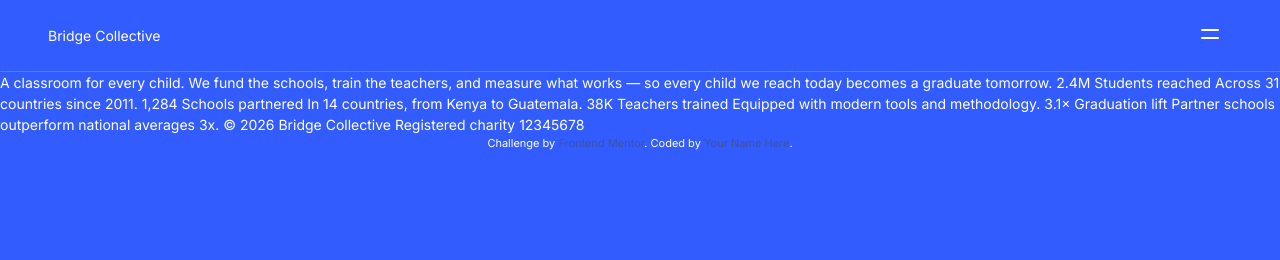
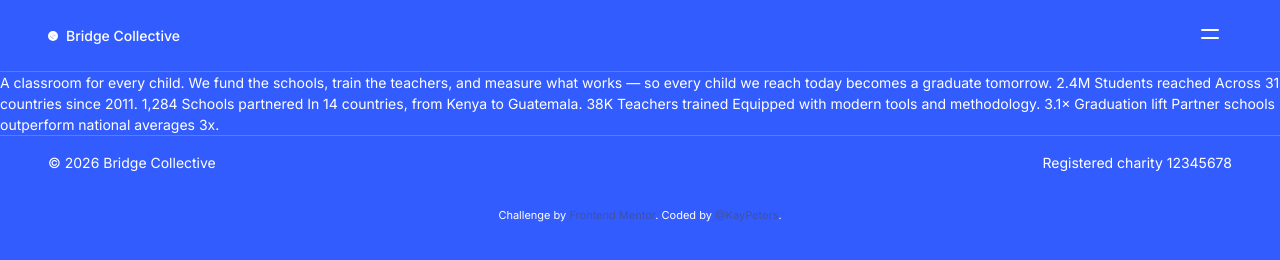
Before and after one commit to KayPeter/frontendmentor-grid-landing-page, a plain HTML site: page index.html in a window 1280 px wide. Drawn offline with Linux system fonts and the light colour scheme.

Commit message:
header and footer done still default popover

```diff
--- a/index.html
+++ b/index.html
@@ -38,7 +38,7 @@
           <li><a href="#main">Our Work</a></li>
           <li><a href="#main">Partners</a></li>
           <li><a href="#main">Annual Report</a></li>
-          <li><a href="#main">DOnate</a></li>
+          <li><a href="#main">Donate</a></li>
         </ul>
       </nav>
     </header>
@@ -55,12 +55,16 @@
     schools outperform national averages 3x.
 
     <!-- Footer -->
-    © 2026 Bridge Collective Registered charity 12345678
+    <footer class="site-footer">
+      <p>© 2026 Bridge Collective</p>
+      <p>Registered charity 12345678</p>
+    </footer>
 
     <div class="attribution">
       Challenge by
       <a href="https://www.frontendmentor.io?ref=challenge">Frontend Mentor</a>.
-      Coded by <a href="#">Your Name Here</a>.
+      Coded by
+      <a href="https://www.frontendmentor.io/profile/KayPeter">@KayPeters</a>.
     </div>
   </body>
 </html>
--- a/styles.css
+++ b/styles.css
@@ -86,6 +86,24 @@ a {
   border-bottom: 1px solid var(--line);
 }
 
+.brand {
+  display: inline-flex;
+  align-items: center;
+  gap: 0.5rem;
+  font-weight: var(--fw-medium);
+}
+
+.brand__dot {
+  width: 0.625rem;
+  height: 0.625rem;
+  border-radius: 50%;
+  background-color: var(--white);
+  background-image: url("assets/images/favicon-32x32.png");
+  background-repeat: no-repeat;
+  background-position: center;
+  background-size: cover;
+}
+
 .menu-button {
   background: none;
   border: none;
@@ -96,9 +114,29 @@ a {
 }
 
 .menu-button:hover,
-.menu-button:focus,
-.menu-button:active {
+.menu-button:focus {
   background: var(--overlay-light);
+}
+
+/* FOOTER */
+.site-footer {
+  display: flex;
+  flex-direction: column;
+  justify-content: center;
+  gap: 0.125rem;
+  min-height: var(--bar-height);
+  padding: 1rem var(--gutter);
+  border-top: 1px solid var(--line);
+  font-weight: var(--fw-regular);
+}
+
+/* DESKTOP STYLES */
+@media (min-width: 64rem) {
+  .site-footer {
+    flex-direction: row;
+    justify-content: space-between;
+    text-align: center;
+  }
 }
 
 /* ATTRIBUTION */
```
